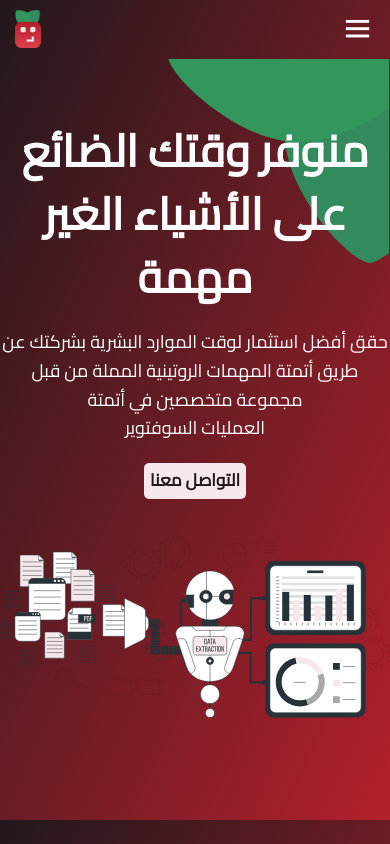
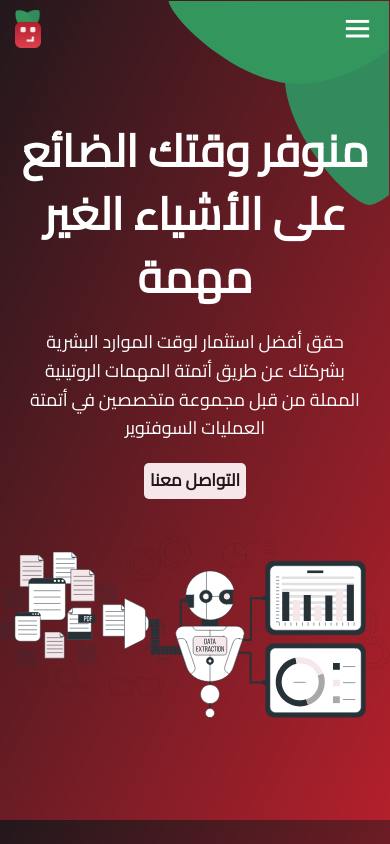
Before and after one commit to abdullahasson/Automato, a React (Vite) app: page / in a window 390 px wide. Built offline with nearby package versions, Linux system fonts and the light colour scheme.

Commit message:
responsive mobile

```diff
--- a/src/sections/Home.jsx
+++ b/src/sections/Home.jsx
@@ -10,7 +10,7 @@ const Home = () => {
                 <h1 className="text-[4.7rem] leading-[1.6] max-[500px]:text-7xl max-[500px]:leading-[1.4] font-bold">
                     منوفر وقتك الضائع على الأشياء الغير مهمة
                 </h1>
-                <p className="text-[2rem] leading-[1.6] mt-[1.1rem] mb-[1.3rem] max-[500px]:text-[18px] max-[500px]:my-[20px]">
+                <p className="text-[2rem] leading-[1.6] mt-[1.1rem] mb-[1.3rem] max-[500px]:text-[18px] max-[500px]:my-[20px] max-[482px]:px-[28px]">
                     حقق أفضل استثمار لوقت الموارد البشرية بشركتك عن طريق أتمتة المهمات الروتينية المملة من قبل مجموعة متخصصين في أتمتة<br /> العمليات السوفتوير
                 </p>
                 <Button>التواصل معنا</Button>
@@ -22,7 +22,7 @@ const Home = () => {
                 <img className="inline absolute rotate-90 translate-x-5 left-0 -bottom-[18px]" src={Leaft} alt />
             </div>
             <div className="right">
-                <img className="inline absolute right-0 bottom-0 max-[767px]:w-[215px] max-[767px]:top-[-9px] max-[767px]:-rotate-90 max-[767px]:right-4 max-[767px]:bottom-auto" src={Leaft} alt />
+                <img className="inline absolute right-0 bottom-0 max-[767px]:w-[215px] max-[767px]:top-[-9px] max-[767px]:-rotate-90 max-[767px]:right-4 max-[767px]:bottom-auto max-[482px]:-top-[67px] max-[482px]:z-[-1]" src={Leaft} alt />
             </div>
         </section>
     )
```
